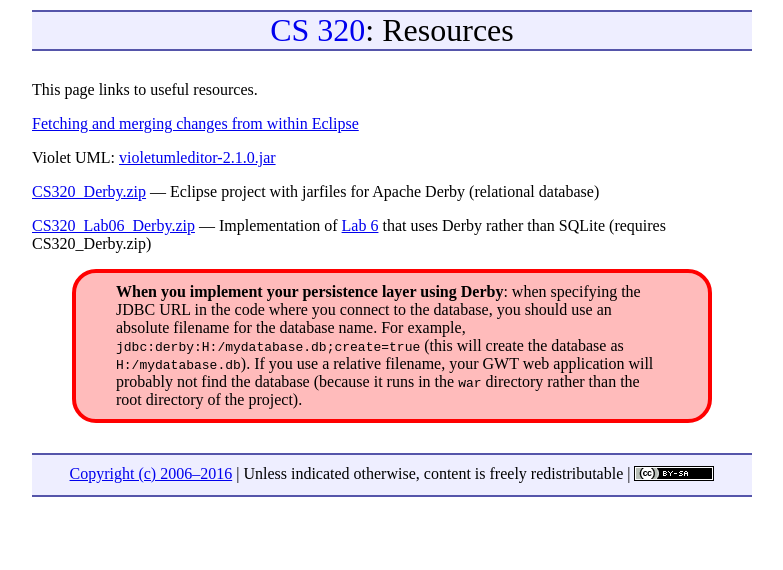
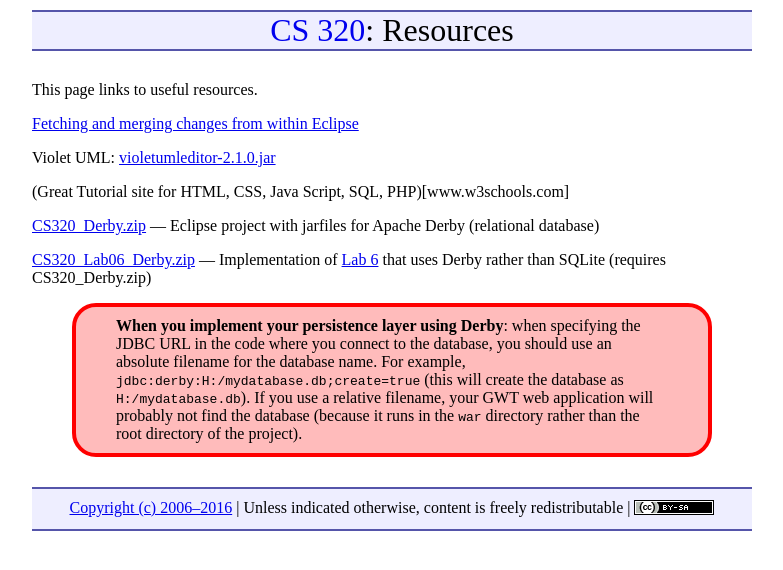
Before and after one commit to ycpcs/cs320-spring2016, a Jekyll site: the page built from resources/index.md, in a window 1280 px wide. Shown: the top 570 px of the page, without its empty margins (248-1031 px from the left). Built offline with Jekyll 4.4.1, drawn with Linux system fonts in a browser that asks for light colours; Markdown is read by kramdown in place of the engine named in the settings.

Commit message:
added w3schools link for HTML/CSS, etc.

```diff
--- a/resources/index.md
+++ b/resources/index.md
@@ -9,6 +9,8 @@ This page links to useful resources.
 
 Violet UML: [violetumleditor-2.1.0.jar](violetumleditor-2.1.0.jar)
 
+(Great Tutorial site for HTML, CSS, Java Script, SQL, PHP)[www.w3schools.com]
+
 [CS320\_Derby.zip](CS320_Derby.zip) &mdash; Eclipse project with jarfiles for Apache Derby (relational database)
 
 [CS320\_Lab06\_Derby.zip](CS320_Lab06_Derby.zip) &mdash; Implementation of [Lab 6](../labs/lab06.html) that uses Derby rather than SQLite (requires CS320\_Derby.zip)
```
